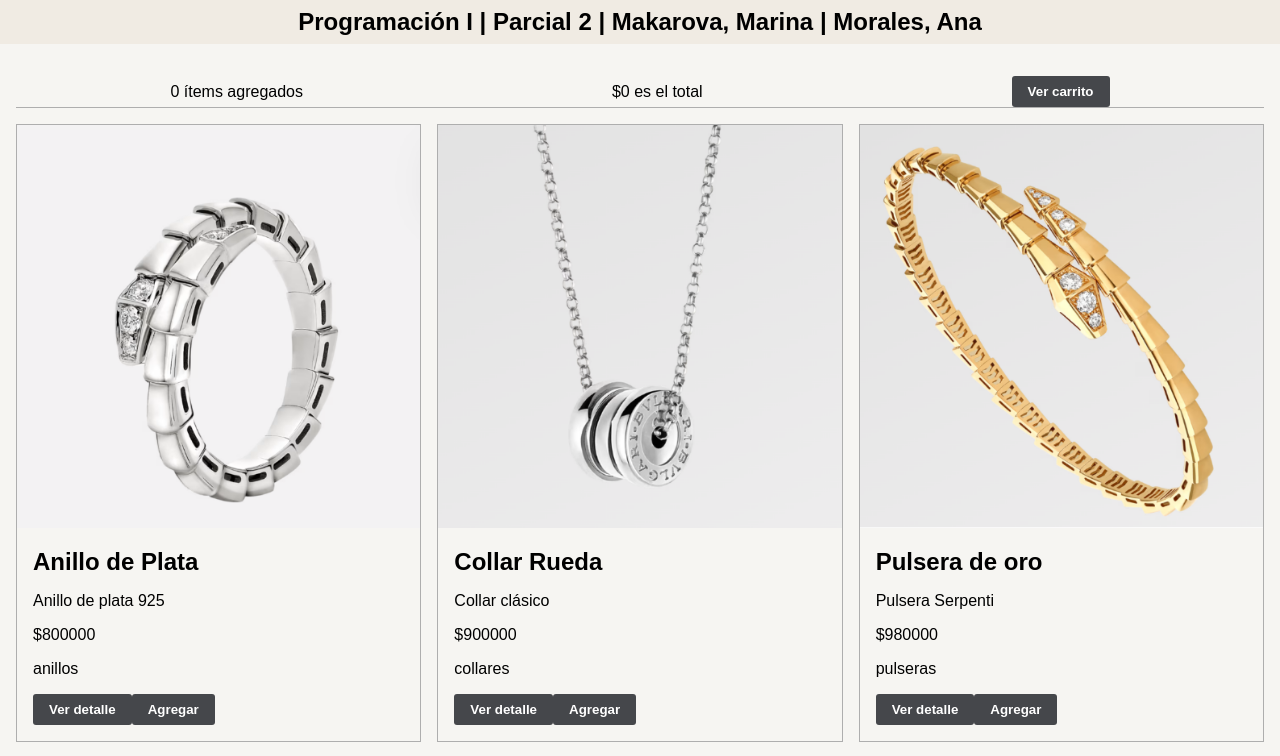
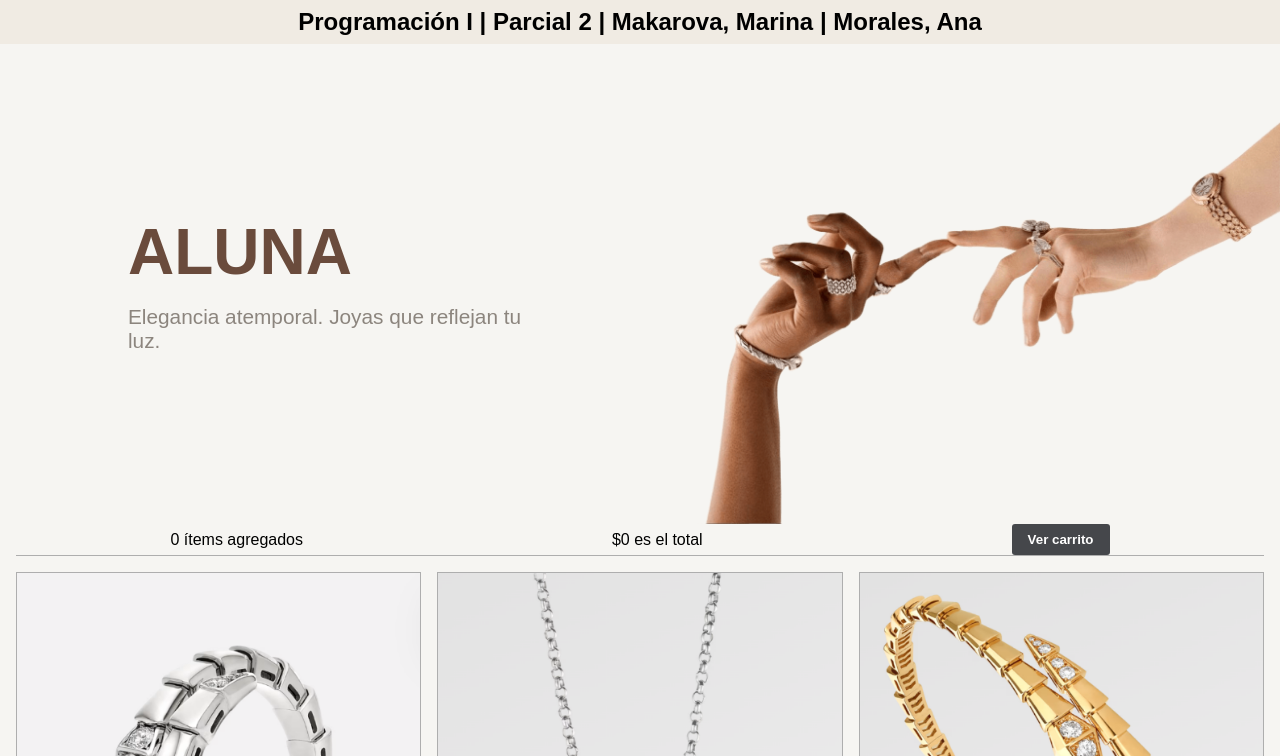
Before and after one commit to marinamakariva/TP2, a plain HTML site: page index.html in a window 1280 px wide. Shown: the top 756 px of the page. Drawn offline with Linux system fonts and the light colour scheme.

Commit message:
added hero section

```diff
--- a/css/estilos.css
+++ b/css/estilos.css
@@ -17,7 +17,7 @@ body {
   grid-template-rows: auto 1fr auto;
   min-height: 100dvh;
 
-  > header {
+  >header {
     padding: .5rem 1rem;
     text-align: center;
     background-color: #f0ebe3;
@@ -27,8 +27,7 @@ body {
     }
   }
 
-  > main {
-    padding: 2rem 1rem;
+  >main {
     background: #f6f5f2;
 
     .titulo {
@@ -38,7 +37,7 @@ body {
     }
   }
 
-  > footer {
+  >footer {
     padding: 1rem;
     background-color: #f0ebe3;
 
@@ -50,6 +49,10 @@ body {
       list-style: none;
     }
   }
+}
+
+#contenido {
+  padding: 0 1rem 2rem;
 }
 
 button {
@@ -90,11 +93,17 @@ button {
       background-color: #ffffff;
     }
 
-    > div {
+    >div {
       display: flex;
       flex-direction: column;
       gap: 1rem;
       padding: 1rem;
+    }
+
+    footer {
+      display: flex;
+      gap: 0.5rem;
+      flex-wrap: wrap;
     }
   }
 }
@@ -115,7 +124,9 @@ button {
       width: 100%;
     }
 
-    img, h1, p {
+    img,
+    h1,
+    p {
       margin-bottom: 1rem;
     }
   }
@@ -123,7 +134,7 @@ button {
   .carrito {
     text-align: center;
 
-    > *:not(:last-child) {
+    >*:not(:last-child) {
       margin-bottom: 1rem;
     }
 
@@ -142,10 +153,56 @@ button {
   background-color: rgba(0, 0, 0, 0.55);
 }
 
+#hero {
+  display: flex;
+  justify-content: space-between;
+  align-items: center;
+  padding: 0 10%;
+  height: 60vh;
+  position: relative;
+  overflow: hidden;
+}
 
-@media (width >= 576px) {
+.hero-text {
+  flex: 1;
+  display: flex;
+  flex-direction: column;
+  justify-content: center;
+}
+
+.hero-image {
+  flex: 1;
+  display: flex;
+  justify-content: flex-end;
+  align-items: flex-start;
+  position: absolute;
+  top: 0;
+  right: 0;
+  height: 100%;
+  max-height: 500px;
+}
+
+.hero-image img {
+  height: 100%;
+  width: auto;
+  object-fit: contain;
+}
+
+.hero-text h1 {
+  font-size: 4rem;
+  color: #6a4b3c;
+  margin-bottom: 1rem;
+}
+
+.hero-text p {
+  font-size: 1.3rem;
+  color: #8c857e;
+  max-width: 400px;
+}
+
+@media (width >=576px) {
   .web {
-    > footer ul {
+    >footer ul {
       flex-direction: row;
       justify-content: space-between;
     }
@@ -156,9 +213,9 @@ button {
   }
 }
 
-@media (width >= 768px) {
+@media (width >=768px) {
   .web {
-    > footer ul {
+    >footer ul {
       flex-direction: row;
       justify-content: space-between;
     }
--- a/index.html
+++ b/index.html
@@ -1,5 +1,6 @@
 <!DOCTYPE html>
 <html lang="es">
+
 <head>
   <meta charset="UTF-8" />
   <meta name="viewport" content="width=device-width, initial-scale=1.0" />
@@ -7,6 +8,7 @@
 
   <title>Programación I | Parcial 2 | Makarova, Marina | Morales, Ana</title>
 
+  <link rel="shortcut icon" href="favicon.ico">
   <link rel="stylesheet" href="css/estilos.css" />
   <script src="parcial.js" defer></script>
 </head>
@@ -20,6 +22,18 @@
 
     <main>
 
+      <section id="hero">
+        <div class="hero-text">
+          <h1>ALUNA</h1>
+          <p>Elegancia atemporal. Joyas que reflejan tu luz.</p>
+        </div>
+
+        <div class="hero-image">
+          <img src="img/hero.png" alt="Manos con joyas elegantes">
+        </div>
+      </section>
+
+      <section id="contenido">
         <aside id="mini-carrito">
           <p><span>0</span> ítems agregados</p>
           <p>$<span>0</span> es el total</p>
@@ -29,6 +43,9 @@
 
         <ul id="productos">
         </ul>
+      </section>
+
+
 
     </main>
 
@@ -50,4 +67,5 @@
   </div>
 
 </body>
+
 </html>
```
Also changed, not shown: favicon.ico, img/hero.png (added), 2 other files. Lines whose indentation alone changed are shown as unchanged.
